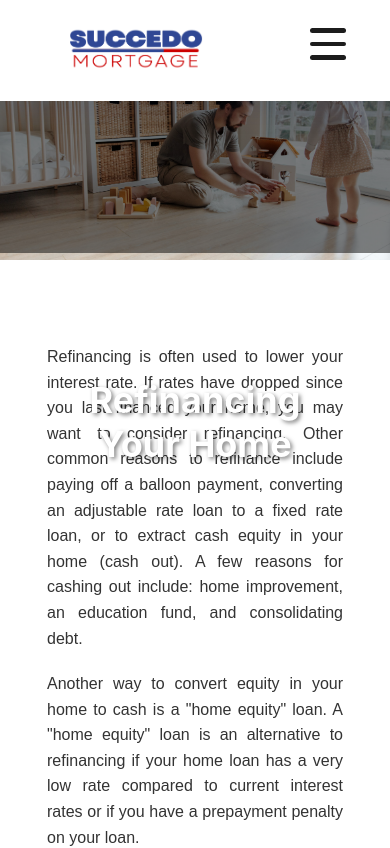
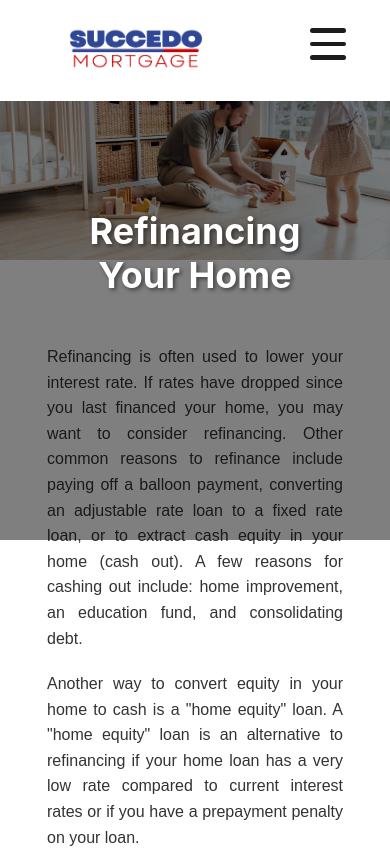
Before and after one commit to SamAtStrideRE/Succedo-mortgage, a React (Create React App) app: page /Refinance in a window 390 px wide. Shown: the top 848 px of the page. Built offline with nearby package versions, Linux system fonts and the light colour scheme.

Commit message:
REFINANCE

```diff
--- a/src/components/tools/Refinance.css
+++ b/src/components/tools/Refinance.css
@@ -152,14 +152,13 @@
   }
 
   .overlayrefinance {
-    height: 30%;
+    height: 64%;
   }
 
   .overlay-text-refinance {
     font-size: 24px;
-
-      position: absolute;
-      top: 50%; /* Center vertically */
+    position: absolute;
+      top: 30%; /* Center vertically */
       left: 50%; /* Center horizontally */
       transform: translate(-50%, -50%); /* Center the text */
       color: white;
```
